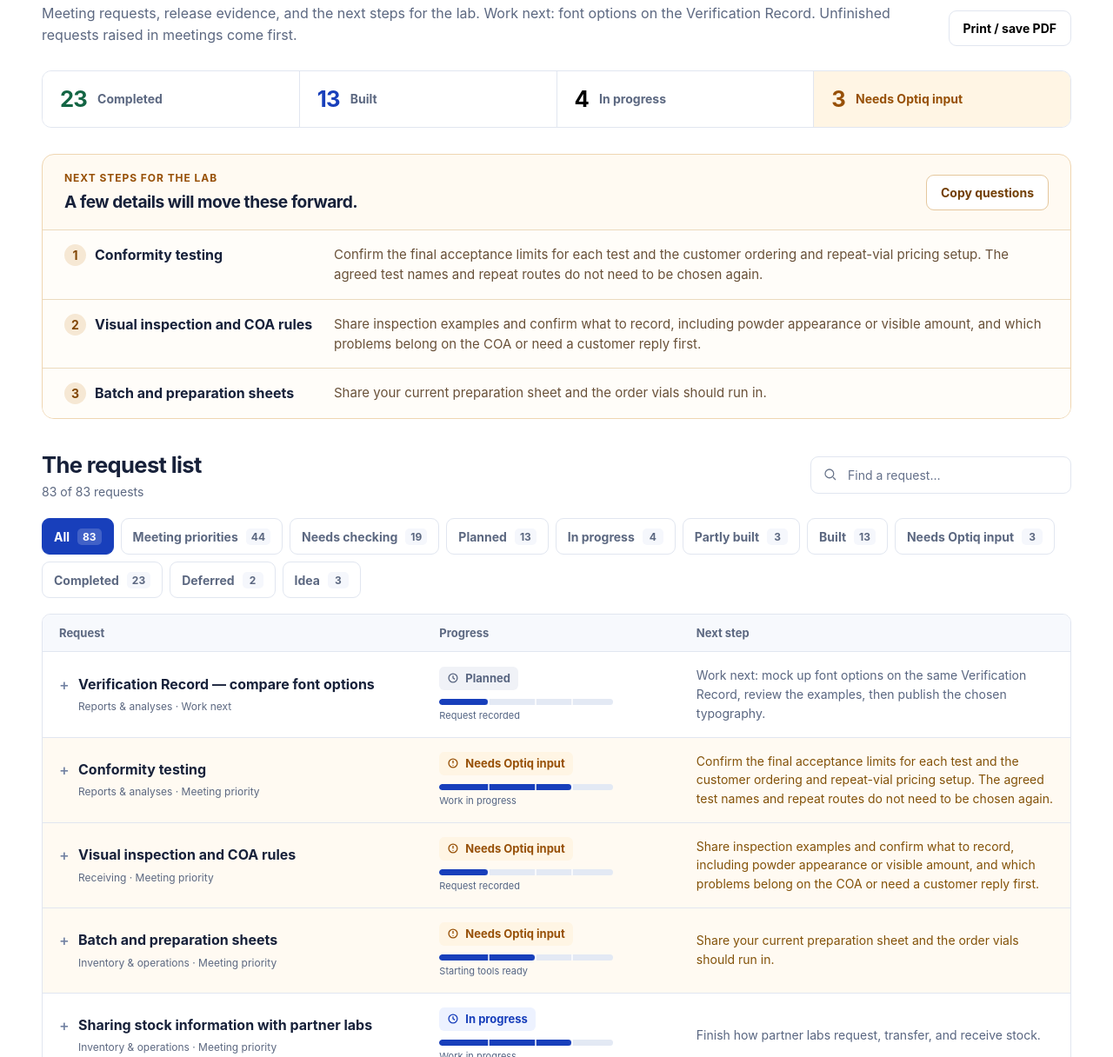
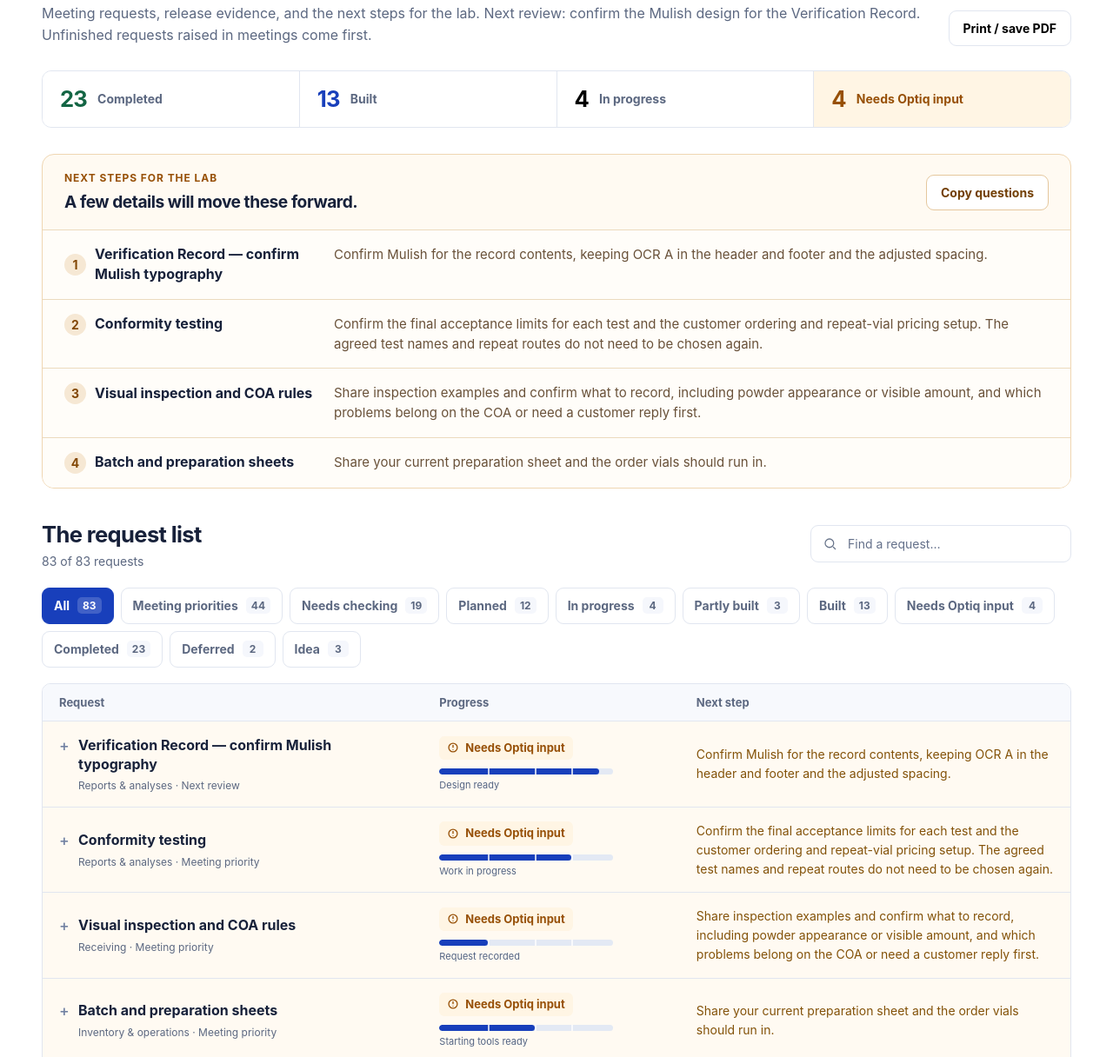
Before and after one commit to miketunis-cmyk/optiq-progress, a plain HTML site: page index.html in a window 1280 px wide. Shown: the part 210-1426 px from the top of the page at 87% size. Drawn offline with Linux system fonts and the light colour scheme.

Commit message:
Mark Verification Record design ready for confirmation

```diff
--- a/app.js
+++ b/app.js
@@ -16,7 +16,8 @@ function renderProgressFilters(){
   }
   container.querySelectorAll('[data-status]').forEach(button=>button.setAttribute('aria-pressed',String(button.dataset.status===selectedStatus)));
 }
-function renderLabQuestions(){document.querySelector('#lab-questions').innerHTML=requests.filter(r=>r.status==='optiq').map((r,i)=>`<article class="question"><div class="question-label"><span class="question-number">${i+1}</span><h3>${escapeHtml(r.title)}</h3></div><p>${escapeHtml(r.question)}</p></article>`).join('');}
+function labQuestions(){return requests.filter(r=>r.status==='optiq').sort((a,b)=>Number(Boolean(b.nextReview))-Number(Boolean(a.nextReview)));}
+function renderLabQuestions(){document.querySelector('#lab-questions').innerHTML=labQuestions().map((r,i)=>`<article class="question"><div class="question-label"><span class="question-number">${i+1}</span><h3>${escapeHtml(r.title)}</h3></div><p>${escapeHtml(r.question)}</p></article>`).join('');}
 // Milestone positions are categorical, not estimates of work completed.
 // Foundation credit is tied to an existing capability recorded in the evidence.
 const foundations={
@@ -32,6 +33,7 @@ const foundations={
   "certified-imports": "Values can be entered by hand; spreadsheet export and document import are planned."
 };
 function engineeringProgress(r){
+  if(r.id==='verify-results-font')return {label:'Design ready',fill:92,basis:r.evidence};
   if(r.status==='check')return {label:'Delivery needs checking',fill:28,basis:r.evidence};
   if(r.status==='deferred')return {label:'Deferred request',fill:28,basis:r.evidence};
   if(r.status==='proposed')return {label:'Idea recorded',fill:28,basis:r.evidence};
@@ -46,14 +48,14 @@ function engineeringProgress(r){
   return {label:'Request recorded',fill:28,basis:r.evidence};
 }
 function progressBar(r){const p=engineeringProgress(r);return `<div class="engineering-progress" title="${escapeHtml(p.basis)}"><div class="milestone-track" role="img" aria-label="Progress: ${escapeHtml(p.label)}. ${escapeHtml(p.basis)}"><span style="width:${p.fill}%"></span><i></i><i></i><i></i></div><span class="milestone-label">${escapeHtml(p.label)}</span></div>`;}
-function requestReference(r){return [r.area,r.nextReview?'Work next':r.meetingPriority?'Meeting priority':''].filter(Boolean).join(' · ');}
+function requestReference(r){return [r.area,r.nextReview?'Next review':r.meetingPriority?'Meeting priority':''].filter(Boolean).join(' · ');}
 function row(r){return `<tr class="request-row is-${r.status}" data-request="${r.id}"><td class="request-name"><button class="row-toggle" type="button" aria-expanded="false" aria-controls="detail-${r.id}" data-detail="${r.id}"><span class="expand-mark" aria-hidden="true">+</span><span>${escapeHtml(r.title)}</span></button><span class="row-reference">${escapeHtml(requestReference(r))}</span></td><td class="request-status"><span class="badge ${r.status}">${icon(r.status)}${statuses[r.status].label}</span>${progressBar(r)}</td><td class="request-next ${r.question?'lab-next':''}">${escapeHtml(r.question||r.nextStep||r.description)}</td></tr><tr class="detail-row" id="detail-${r.id}" hidden><td colspan="3"><div class="row-detail"><p>${escapeHtml(r.description)}</p><p>${escapeHtml(r.detail)}</p><span>${escapeHtml(r.evidence)}</span></div></td></tr>`;}
-function render(){renderSummary();renderProgressFilters();const terms=query.toLocaleLowerCase().trim().split(/\s+/).filter(Boolean);const visible=requests.filter(r=>(selectedStatus==='all'||(selectedStatus==='meeting'?r.meetingPriority:r.status===selectedStatus))&&terms.every(term=>[r.title,r.description,r.detail,r.ref||'',r.area,statuses[r.status].label,r.meetingPriority?'meeting priority':'',r.nextReview?'work next':''].join(' ').toLocaleLowerCase().includes(term))).sort((a,b)=>Number(Boolean(b.nextReview))-Number(Boolean(a.nextReview))||Number(Boolean(b.meetingPriority))-Number(Boolean(a.meetingPriority))||statuses[a.status].rank-statuses[b.status].rank);document.querySelector('#request-grid').innerHTML=`<table><caption class="sr-only">Optiq feature requests, progress, and next steps</caption><thead><tr><th scope="col">Request</th><th scope="col">Progress</th><th scope="col">Next step</th></tr></thead><tbody>${visible.map(row).join('')}</tbody></table>`;document.querySelector('#results-count').textContent=`${visible.length} of ${requests.length} requests`;const filtered=selectedStatus!=='all'||query.trim();document.querySelector('#reset-filters').hidden=!filtered;document.querySelector('#filter-actions').hidden=!filtered;document.querySelector('#empty-state').hidden=visible.length>0;document.querySelector('#request-grid').hidden=!visible.length;}
+function render(){renderSummary();renderProgressFilters();const terms=query.toLocaleLowerCase().trim().split(/\s+/).filter(Boolean);const visible=requests.filter(r=>(selectedStatus==='all'||(selectedStatus==='meeting'?r.meetingPriority:r.status===selectedStatus))&&terms.every(term=>[r.title,r.description,r.detail,r.ref||'',r.area,statuses[r.status].label,r.meetingPriority?'meeting priority':'',r.nextReview?'next review':''].join(' ').toLocaleLowerCase().includes(term))).sort((a,b)=>Number(Boolean(b.nextReview))-Number(Boolean(a.nextReview))||Number(Boolean(b.meetingPriority))-Number(Boolean(a.meetingPriority))||statuses[a.status].rank-statuses[b.status].rank);document.querySelector('#request-grid').innerHTML=`<table><caption class="sr-only">Optiq feature requests, progress, and next steps</caption><thead><tr><th scope="col">Request</th><th scope="col">Progress</th><th scope="col">Next step</th></tr></thead><tbody>${visible.map(row).join('')}</tbody></table>`;document.querySelector('#results-count').textContent=`${visible.length} of ${requests.length} requests`;const filtered=selectedStatus!=='all'||query.trim();document.querySelector('#reset-filters').hidden=!filtered;document.querySelector('#filter-actions').hidden=!filtered;document.querySelector('#empty-state').hidden=visible.length>0;document.querySelector('#request-grid').hidden=!visible.length;}
 function reset(){selectedStatus='all';query='';document.querySelector('#search').value='';render();}
 document.querySelector('#summary').addEventListener('click',event=>{const button=event.target.closest('[data-status]');if(!button)return;selectedStatus=selectedStatus===button.dataset.status?'all':button.dataset.status;render();});
 document.querySelector('#progress-filters').addEventListener('click',event=>{const button=event.target.closest('[data-status]');if(!button)return;selectedStatus=button.dataset.status;render();});
 document.querySelector('#search').addEventListener('input',event=>{query=event.target.value;render();});
 document.querySelector('#request-grid').addEventListener('click',event=>{const button=event.target.closest('[data-detail]');if(!button)return;const expanded=button.getAttribute('aria-expanded')==='true';button.setAttribute('aria-expanded',String(!expanded));button.querySelector('.expand-mark').textContent=expanded?'+':'−';document.getElementById(`detail-${button.dataset.detail}`).hidden=expanded;});
 document.querySelector('#reset-filters').addEventListener('click',reset);document.querySelector('#empty-reset').addEventListener('click',reset);document.querySelector('#print-button').addEventListener('click',()=>window.print());
-document.querySelector('#copy-questions').addEventListener('click',async()=>{const text='Optiq — details to confirm\n\n'+requests.filter(r=>r.status==='optiq').map((r,i)=>`${i+1}. ${r.title}\n${r.question}`).join('\n\n');const feedback=document.querySelector('#copy-feedback');try{await navigator.clipboard.writeText(text);feedback.textContent='Questions copied. Ready to paste into your shared discussion.';}catch{feedback.textContent='Select and copy the questions above; clipboard access is unavailable in this browser.';}});
+document.querySelector('#copy-questions').addEventListener('click',async()=>{const text='Optiq — details to confirm\n\n'+labQuestions().map((r,i)=>`${i+1}. ${r.title}\n${r.question}`).join('\n\n');const feedback=document.querySelector('#copy-feedback');try{await navigator.clipboard.writeText(text);feedback.textContent='Questions copied. Ready to paste into your shared discussion.';}catch{feedback.textContent='Select and copy the questions above; clipboard access is unavailable in this browser.';}});
 renderLabQuestions();render();
--- a/data.js
+++ b/data.js
@@ -52,16 +52,17 @@ window.OPTIQ_REQUESTS = [
   },
   {
     "id": "verify-results-font",
-    "status": "queued",
-    "stage": 0,
-    "title": "Verification Record — compare font options",
-    "description": "Show different fonts on the document-style record returned by Verify Results, using the same content and layout for a fair comparison.",
-    "detail": "Compare font options on the document-style Verification Record and review examples before choosing the typography for publication. Use identical content and layout for each option. The working certificate lookup is already released; the font comparison is the next work item.",
-    "evidence": "Font comparison planned; review examples before publication.",
-    "nextStep": "Work next: mock up font options on the same Verification Record, review the examples, then publish the chosen typography.",
+    "status": "optiq",
+    "stage": 2,
+    "title": "Verification Record — confirm Mulish typography",
+    "description": "The font comparison and selected record design are ready for lab confirmation.",
+    "detail": "The font comparison is complete. The selected design uses Mulish for the record contents and retains OCR A for the header and footer, with the adjusted content spacing. Desktop and phone views have been checked, and the design review is complete. The existing certificate lookup is already released; the revised design still needs final lab confirmation and publication.",
+    "evidence": "Design built, browser-checked and reviewed; revised typography not yet published.",
+    "nextStep": "Confirm the selected typography with the lab, then complete publication approval and release.",
     "area": "Reports & analyses",
     "nextReview": true,
-    "meetingPriority": true
+    "meetingPriority": true,
+    "question": "Confirm Mulish for the record contents, keeping OCR A in the header and footer and the adjusted spacing."
   },
   {
     "id": "coa-mass-spectra",
--- a/index.html
+++ b/index.html
@@ -16,11 +16,11 @@
 <body>
   <header class="masthead"><div class="shell masthead-inner"><a class="brand" href="./" aria-label="Optiq progress home"><img class="optiq-logo" src="assets/optiq.svg" alt="Optiq"><span class="brand-divider" aria-hidden="true"></span><img class="smpltrax-logo" src="assets/smpltrax.svg" alt="Smpltrax"></a><span class="snapshot">Updated <time datetime="2026-10-04">4 Oct 2026</time></span></div></header>
   <main class="shell">
-    <div class="intro"><div><p class="eyebrow">FEATURE PROGRESS</p><h1>A clear view of what’s next.</h1><p class="intro-copy">Meeting requests, release evidence, and the next steps for the lab. Work next: font options on the Verification Record. Unfinished requests raised in meetings come first.</p></div><button class="print-button" id="print-button" type="button">Print / save PDF</button></div>
+    <div class="intro"><div><p class="eyebrow">FEATURE PROGRESS</p><h1>A clear view of what’s next.</h1><p class="intro-copy">Meeting requests, release evidence, and the next steps for the lab. Next review: confirm the Mulish design for the Verification Record. Unfinished requests raised in meetings come first.</p></div><button class="print-button" id="print-button" type="button">Print / save PDF</button></div>
     <section class="summary" aria-label="Filter by progress" id="summary"></section>
     <section class="lab-panel" aria-labelledby="lab-heading"><div class="lab-panel-top"><div><span class="mini-label">NEXT STEPS FOR THE LAB</span><h2 id="lab-heading">A few details will move these forward.</h2></div><button id="copy-questions" class="copy-button" type="button">Copy questions</button></div><div id="lab-questions" class="lab-questions"></div><p class="copy-feedback" id="copy-feedback" role="status" aria-live="polite"></p></section>
     <section class="work-section" aria-labelledby="work-heading"><div class="work-heading"><div><h2 id="work-heading">The request list</h2><p id="results-count" role="status" aria-live="polite"></p></div><label class="search"><span class="sr-only">Search requests</span><svg viewBox="0 0 24 24" aria-hidden="true"><circle cx="10.5" cy="10.5" r="6.5"/><path d="m16 16 4 4"/></svg><input id="search" type="search" placeholder="Find a request…" autocomplete="off"></label></div><div class="progress-filters" id="progress-filters" role="group" aria-label="Filter requests by priority or progress"></div><div class="view-line" id="filter-actions" hidden><button id="reset-filters" type="button" hidden>Clear filters</button></div><div id="request-grid" class="request-table"></div><div id="empty-state" class="empty-state" hidden><h3>No matching requests</h3><p>Try another search or clear the filters.</p><button id="empty-reset" type="button">Clear filters</button></div></section>
-    <footer><strong>What the labels mean</strong><p>Completed: our records show the software was released at Optiq or the problem was fixed. Any remaining access, setup, or everyday-use checks are shown under Next step. Partly built: some requested parts are released or built, while others remain unfinished. Built: the feature has been created; release or complete availability still needs confirmation, as shown under Next step. Meeting priority: an unfinished request raised in a recorded meeting or retained meeting notes; these appear first, with Verification Record fonts next. Completed work, deferred requests and exploratory ideas stay separate. Needs checking: a meeting request is recorded, but its current delivery has not been verified. Deferred: agreed later work. Idea: exploratory discussion, with no approved build or delivery promise.</p><span>Optiq × Smpltrax · Reviewed 4 October 2026</span></footer>
+    <footer><strong>What the labels mean</strong><p>Completed: our records show the software was released at Optiq or the problem was fixed. Any remaining access, setup, or everyday-use checks are shown under Next step. Partly built: some requested parts are released or built, while others remain unfinished. Built: the feature has been created; release or complete availability still needs confirmation, as shown under Next step. Meeting priority: an unfinished request raised in a recorded meeting or retained meeting notes; these appear first, with the Verification Record design ready for confirmation. Completed work, deferred requests and exploratory ideas stay separate. Needs checking: a meeting request is recorded, but its current delivery has not been verified. Deferred: agreed later work. Idea: exploratory discussion, with no approved build or delivery promise.</p><span>Optiq × Smpltrax · Reviewed 4 October 2026</span></footer>
   </main>
   <noscript><p class="shell">Enable JavaScript to view the request list and filters.</p></noscript>
 </body>
```
